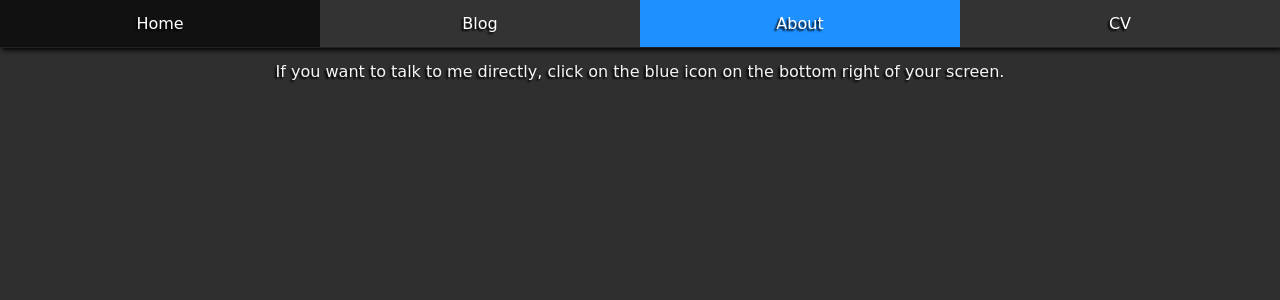
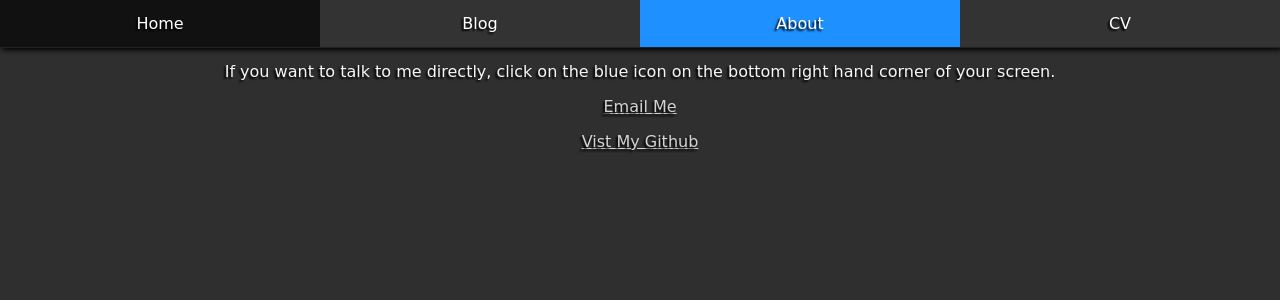
Before and after one commit to lemueldls/lemueld6200.github.io, a Jekyll site: the page built from about/index.html, in a window 1280 px wide. Shown: the top 300 px of the page. Built offline with Jekyll 4.4.1, drawn with Linux system fonts in a browser that asks for light colours.

Commit message:
Update index.html

```diff
--- a/about/index.html
+++ b/about/index.html
@@ -12,5 +12,7 @@ title: About
         	    	<li><a href="/cv">CV</a></li>
 		</ul>
 	</nav>
-	<p>If you want to talk to me directly, click on the blue icon on the bottom right of your screen.</p>
+	<p>If you want to talk to me directly, click on the blue icon on the bottom right hand corner of your screen.</p>
+	<p><a href="mailto:lemueld6200@afsenyc.org">Email Me</a></li>
+<p><a href="https://github.com/lemueld6200/">Vist My Github</a></li>
 </div><!-- /.blurb -->
```
